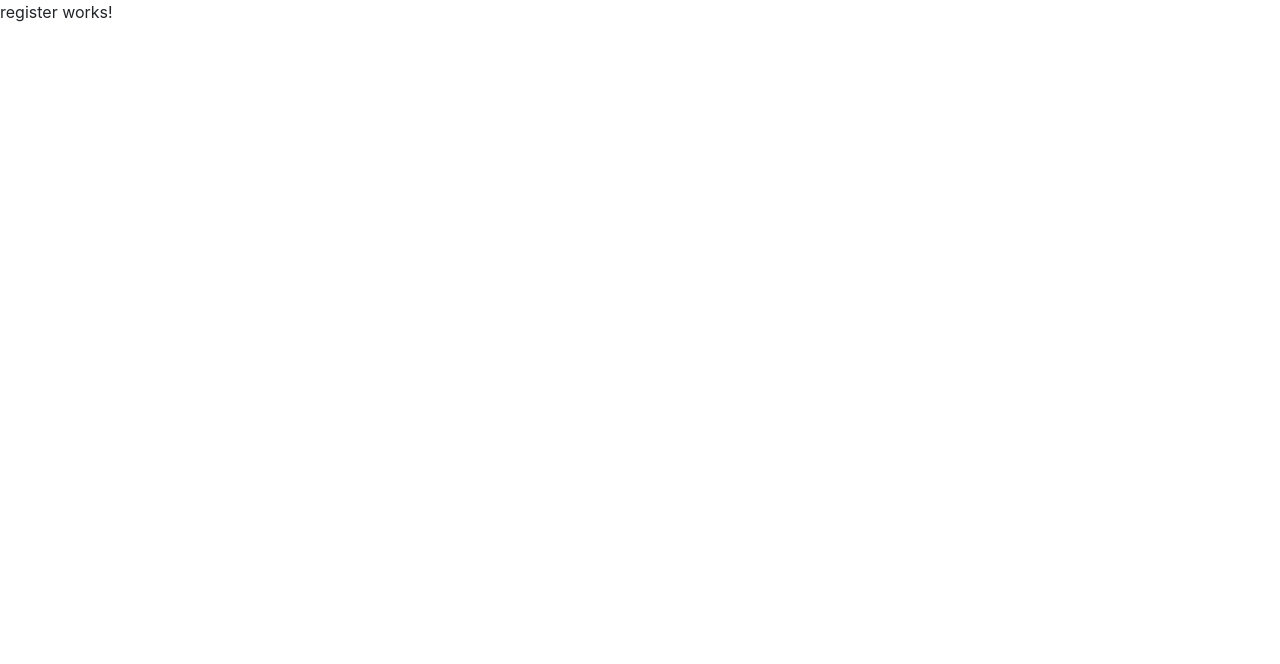
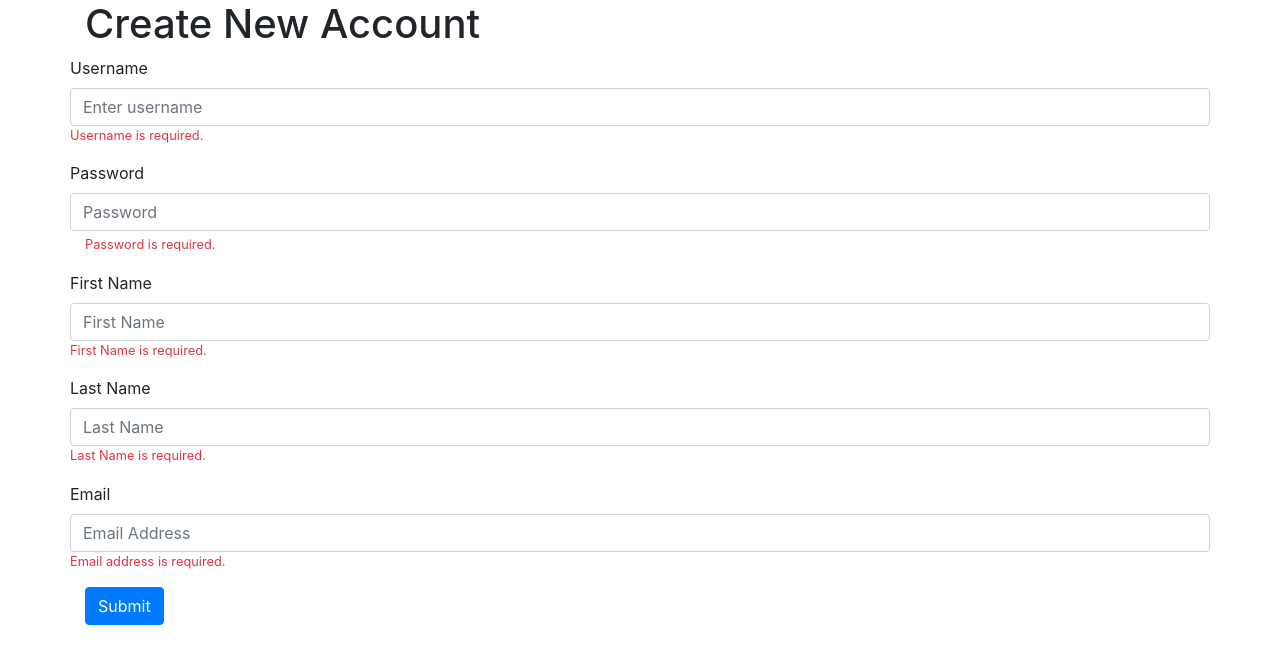
Before and after one commit to lkacoy/webdev-cs5610-project-angular, an Angular app: page /register in a window 1280 px wide. Shown: the top 664 px of the page. Built offline with nearby package versions, Linux system fonts and the light colour scheme.

Commit message:
update layout of register page

```diff
--- a/src/app/register/register.component.html
+++ b/src/app/register/register.component.html
@@ -1,3 +1,43 @@
-<p>
-  register works!
-</p>
+<div class="container">
+  <h1>Create New Account</h1>
+  <form class="needs-validation" novalidate>
+    <div class="form-group row">
+      <label for="usernameInput">Username</label>
+      <input type="text" required class="form-control" id="usernameInput" aria-describedby="usernameInput" placeholder="Enter username">
+      <small id="usernameRequired" class="text-danger">
+        Username is required.
+      </small>
+    </div>
+    <div class="form-group row">
+      <label for="password">Password</label>
+      <input type="password" required class="form-control" id="password" placeholder="Password">
+      <div class="col-sm-3">
+        <small id="passwordHelp" class="text-danger">
+          Password is required.
+        </small>
+      </div>
+    </div>
+    <div class="form-group row">
+      <label for="firstName">First Name</label>
+      <input type="text" required class="form-control" id="firstName" placeHolder="First Name">
+      <small id="firstNameRequired" class="text-danger">
+        First Name is required.
+      </small>
+    </div>
+    <div class="form-group row">
+      <label for="lastName">Last Name</label>
+      <input type="text" required class="form-control" id="lastName" placeholder="Last Name">
+      <small id="lastNameRequired" class="text-danger">
+        Last Name is required.
+      </small>
+    </div>
+    <div class="form-group row">
+      <label for="email">Email</label>
+      <input type="email" required class="form-control" id="email" placeholder="Email Address">
+      <small id="emailRequired" class="text-danger">
+        Email address is required.
+      </small>
+    </div>
+    <button type="submit" class="btn btn-primary">Submit</button>
+  </form>
+</div>
```
